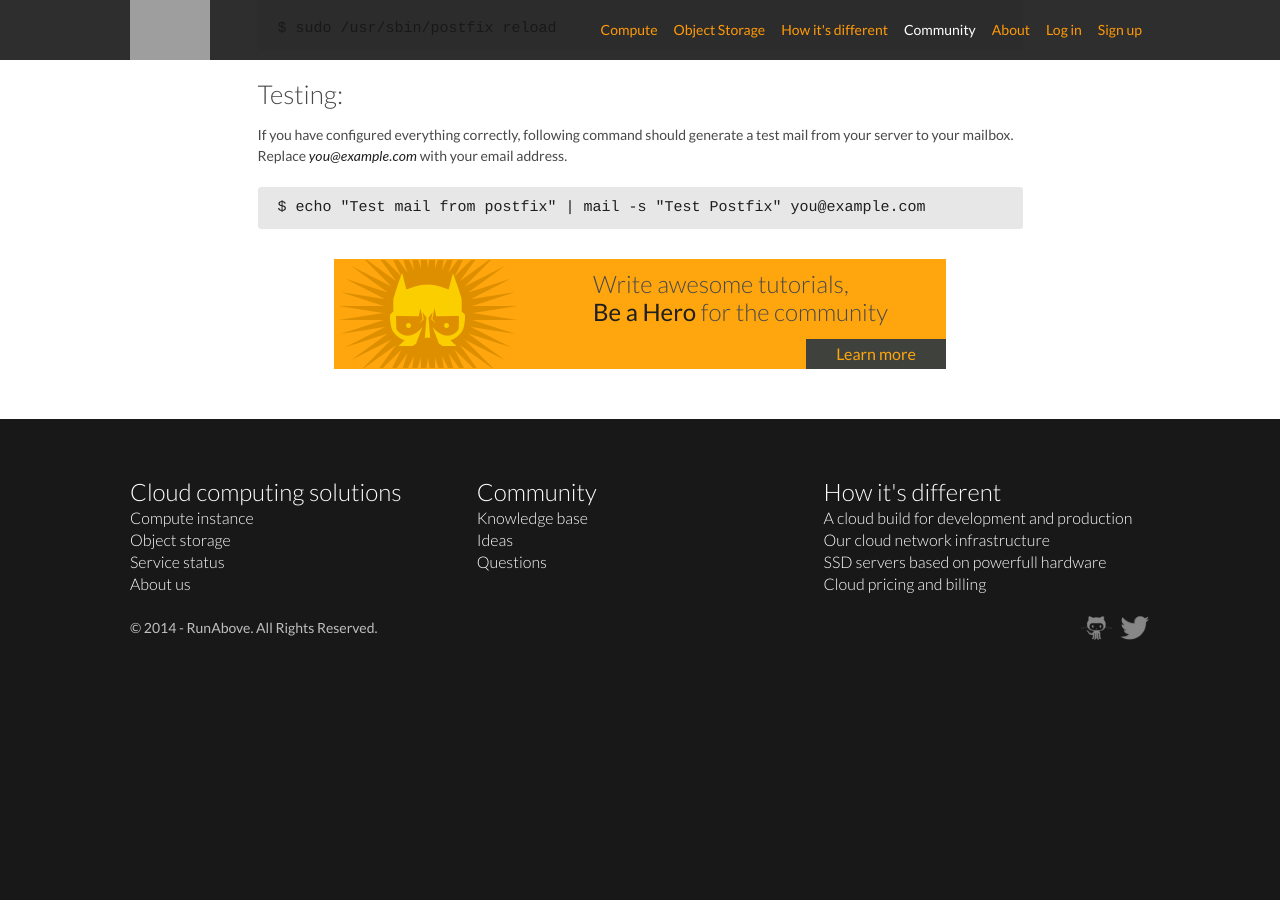
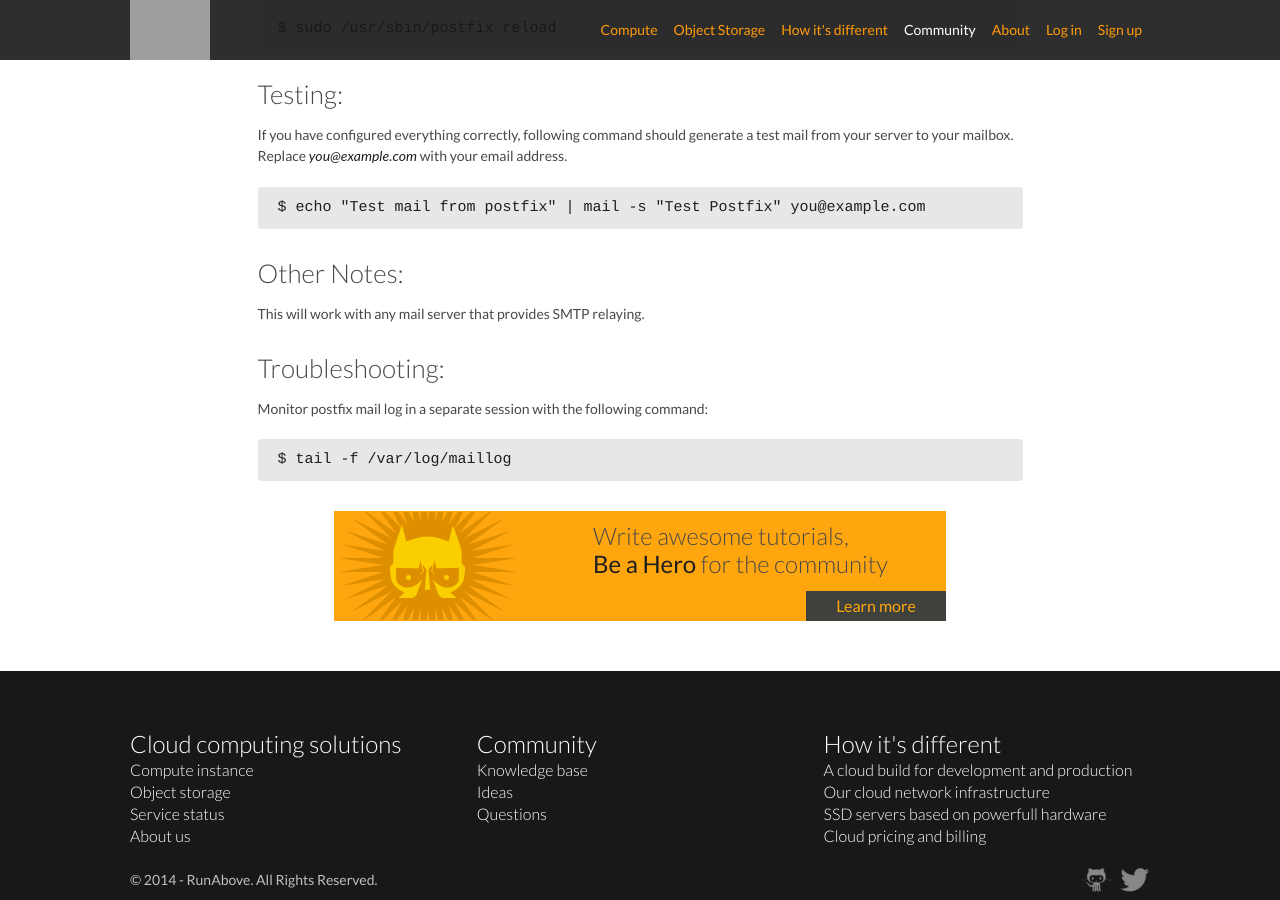
Before and after one commit to ovhlabs/knowledge-base, a Jekyll site: the page built from en/_posts/2014-09-25-how-to-relay-postfix-mails-via-smtp.gmail.com-on-ubuntu-14.04.markdown, in a window 1280 px wide and 900 px high, scrolled down 1252 px. Built offline with Jekyll 4.4.1, drawn with Linux system fonts in a browser that asks for light colours; some web fonts are replaced; Markdown is read by kramdown in place of the engine named in the settings; comment, search, counter and statistics services are not loaded; before the commit the page ends 1928 px from its top, so only the background shows below that; grey boxes are pictures that could not be loaded.

Commit message:
Update 2014-09-25-how-to-relay-postfix-mails-via-smtp.gmail.com-on-ubuntu-14.04.markdown
Other Notes and Troubleshooting sections.

```diff
--- a/en/_posts/2014-09-25-how-to-relay-postfix-mails-via-smtp.gmail.com-on-ubuntu-14.04.markdown
+++ b/en/_posts/2014-09-25-how-to-relay-postfix-mails-via-smtp.gmail.com-on-ubuntu-14.04.markdown
@@ -54,3 +54,13 @@
 If you have configured everything correctly, following command should generate a test mail from your server to your mailbox. Replace ***you@example.com*** with your email address.
 
     $ echo "Test mail from postfix" | mail -s "Test Postfix" you@example.com
+
+Other Notes:
+------------
+This will work with any mail server that provides SMTP relaying.
+
+Troubleshooting:
+---------------
+Monitor postfix mail log in a separate session with the following command:
+
+    $ tail -f /var/log/maillog
```
